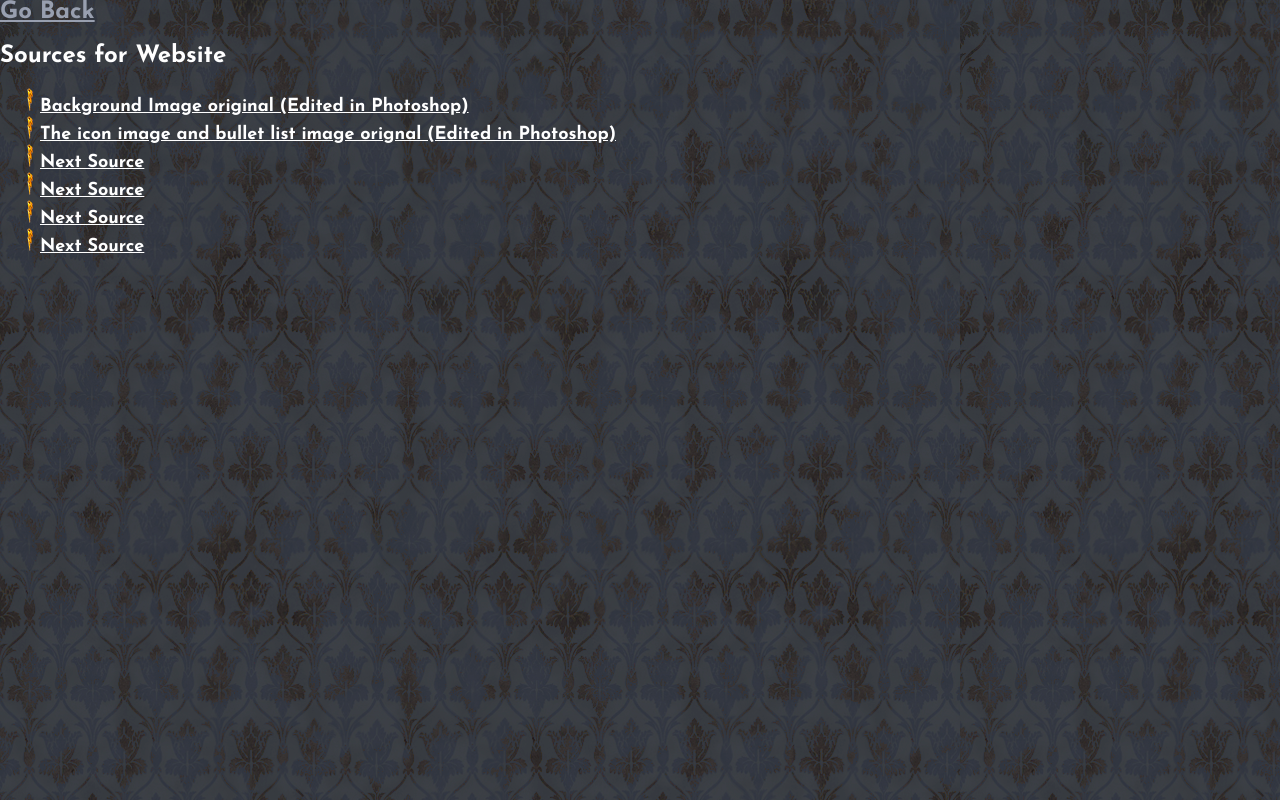
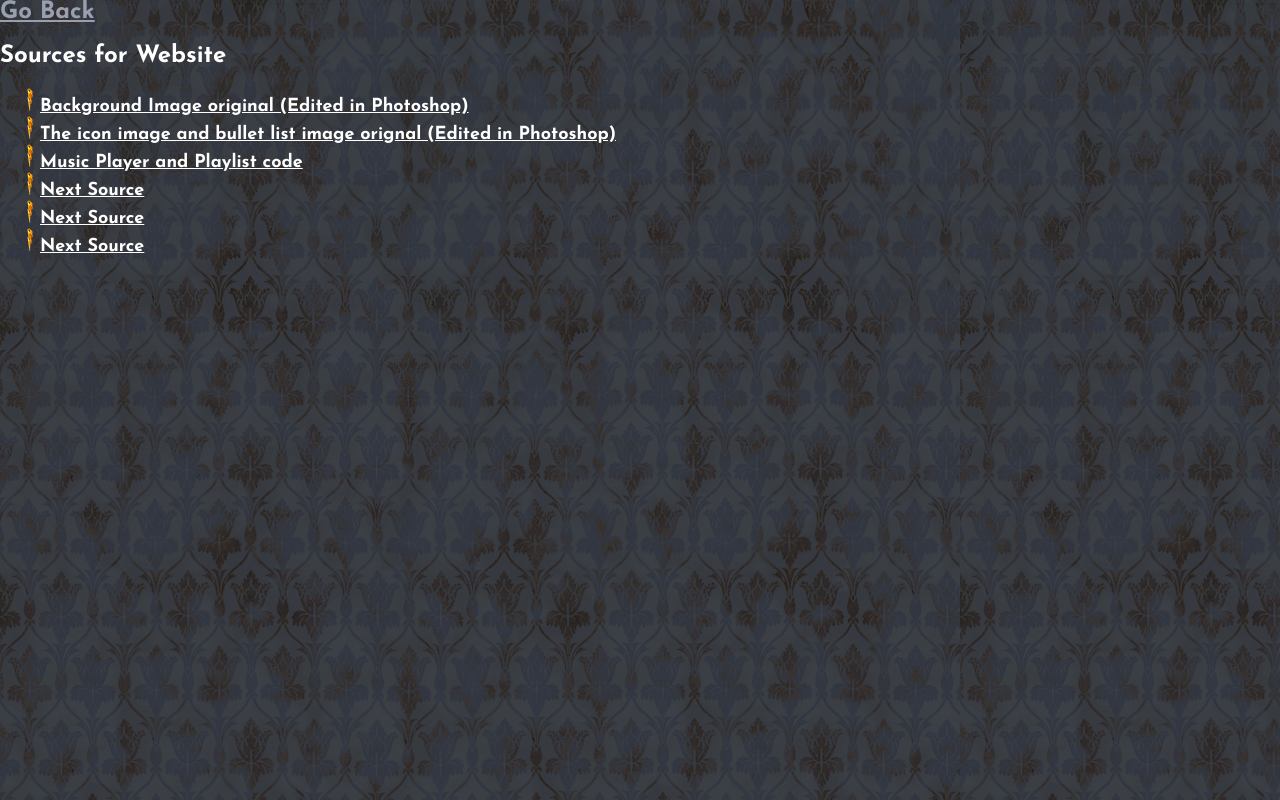
Before and after one commit to MandaMai/368-Final, a plain HTML site: page Spring2013.html in a window 1280 px wide. Drawn offline with Linux system fonts and the light colour scheme.

Commit message:
added new link

```diff
--- a/Spring2013.html
+++ b/Spring2013.html
@@ -20,7 +20,7 @@
     <ul>
     <li> <a href = "http://www.picstopin.com/1920/wallpaper-website-pattern-4591-background/http:%7C%7Cwww*freegreatpicture*com%7Cfiles%7C191%7C4591-background-wallpaper-pattern-pattern*jpg/">Background Image original (Edited in Photoshop)</a></li>
     <li> <a href = "http://juliasnerdland.blogspot.com/">The icon image and bullet list image orignal (Edited in Photoshop)</a></li>
-    <li> <a href = "http://www.pandora.com/">Next Source</a></li>
+    <li> <a href = "http://www.quackit.com/html/codes/create_music_playlist.cfm">Music Player and Playlist code</a></li>
     <li> <a href = "https://turntable.fm/lobby">Next Source</a></li>
     <li> <a href = "http://movies.netflix.com/WiHome">Next Source</a></li>
     <li> <a href = "http://www.hbogo.com/">Next Source</a></li>
```
